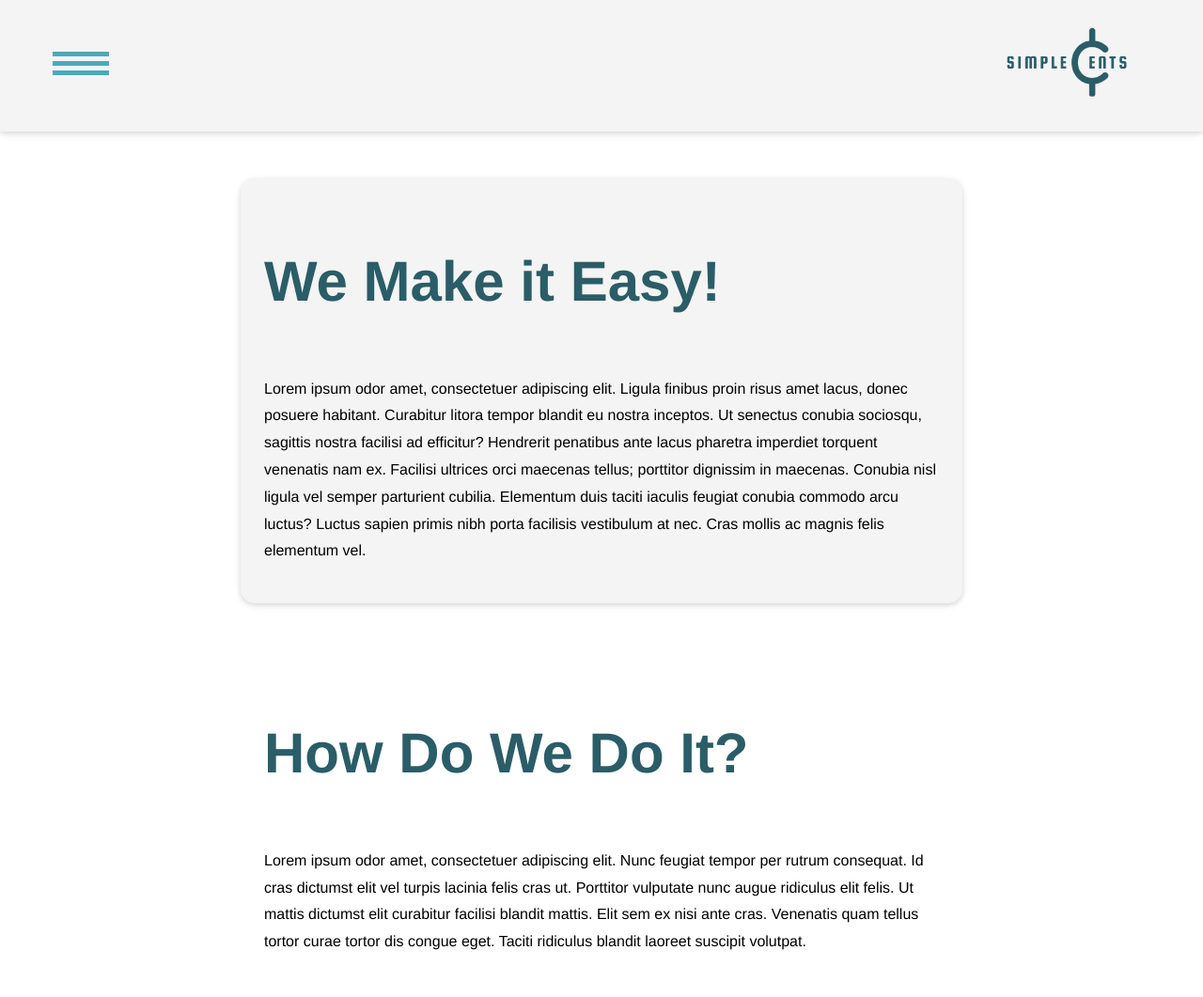
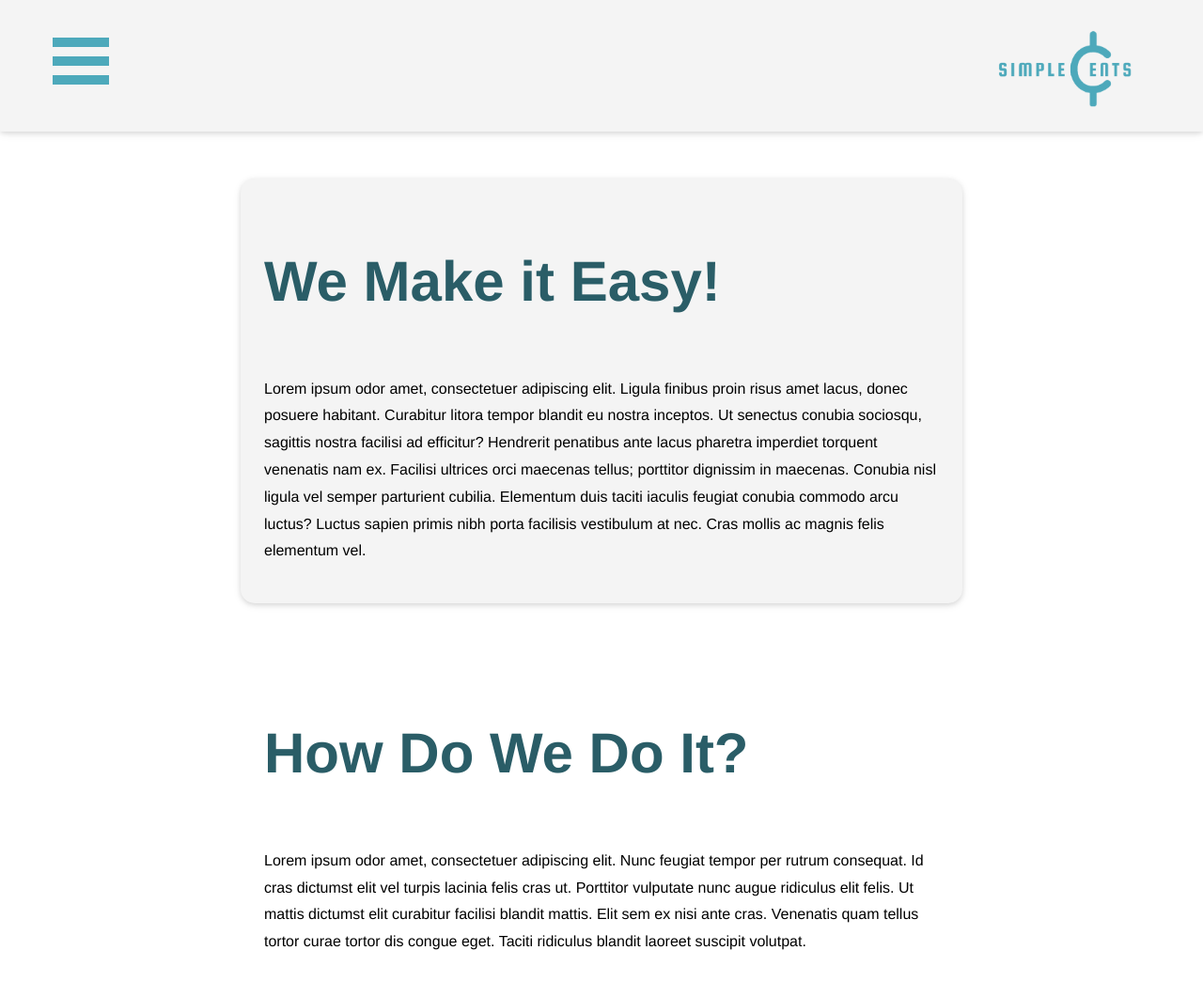
Before and after one commit to brenden-matteson/cs386, a plain HTML site: page index.html in a window 1280 px wide. Shown: the top 1061 px of the page at 94% size. Drawn offline with Linux system fonts and the light colour scheme.

Commit message:
updated home page with new logo colors.

```diff
--- a/header-styles.css
+++ b/header-styles.css
@@ -63,8 +63,8 @@ img.header-logo {
 
 .nav-line {
     display: flex;
-    height: 5px;
-    border-top: 5px solid #4da9bb;
+    height: 10px;
+    border-top: 10px solid #4da9bb;
     width: 60px;
 }
 
--- a/index.html
+++ b/index.html
@@ -23,7 +23,7 @@
                 </button>
             </div>
             <div class="header-object">
-                <img class="header-logo" src="./files/Simple_cents_logo_blue_better.png" alt="small logo">
+                <img class="header-logo" src="./files/simple_cents_logo_light_blue.png" alt="small logo">
             </div>
         </div>
         <div id="nav-content">
```
